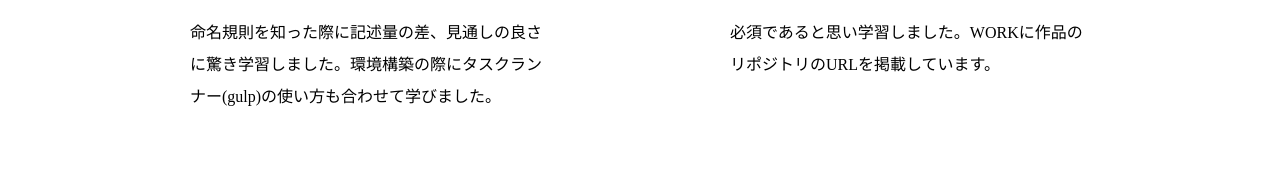
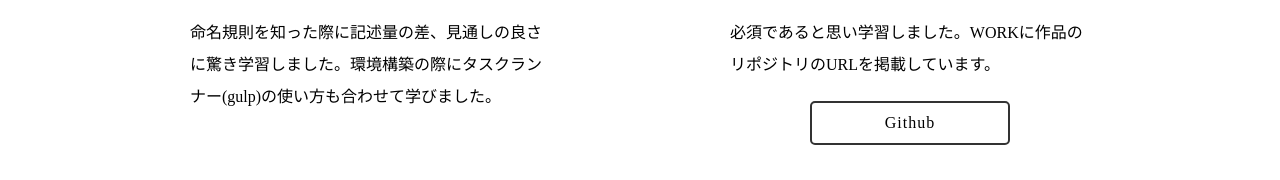
Before and after one commit to kkkumakk001/portfolio_2022, a website: page index.html in a window 1280 px wide. Shown: the part 883-1063 px from the top of the page. Drawn offline with nearby package versions, Linux system fonts and the light colour scheme.

Commit message:
skill内のgithubボタンの設置

```diff
--- a/index.html
+++ b/index.html
@@ -93,7 +93,8 @@
                     <img class="icon-img" src="https://cdn.jsdelivr.net/gh/devicons/devicon/icons/github/github-original.svg" />
                 </div>
                 <div class="skill-des fuwa">
-                    <p>必須であると思い学習しました。WORKに作品のリポジトリのURLを掲載しています。</p>
+                    <p class="skill-des-github">必須であると思い学習しました。WORKに作品のリポジトリのURLを掲載しています。</p>
+                    <a class="github-btn fuwa" href="https://github.com/kkkumakk001" target="_blank"><span>Github</span><span>リポジドリへ</span></a>
                 </div>
             </div><!-- skill-item -->
             <div class="skill-item fuwa">
--- a/sass/sub.scss
+++ b/sass/sub.scss
@@ -228,10 +228,15 @@ header {
         }
     }
     &-des {
-        text-align: left;
         padding: 20px 20px 0px;
         margin: 0 auto;
         max-width: 400px;
+        & p {
+            text-align: left;
+        }
+        &-github {
+            padding-bottom: 20px;
+        }
         @include media(spl) {
             padding: 20px 10px 0px;
         }
```
Also changed, not shown: css/sub.css.
